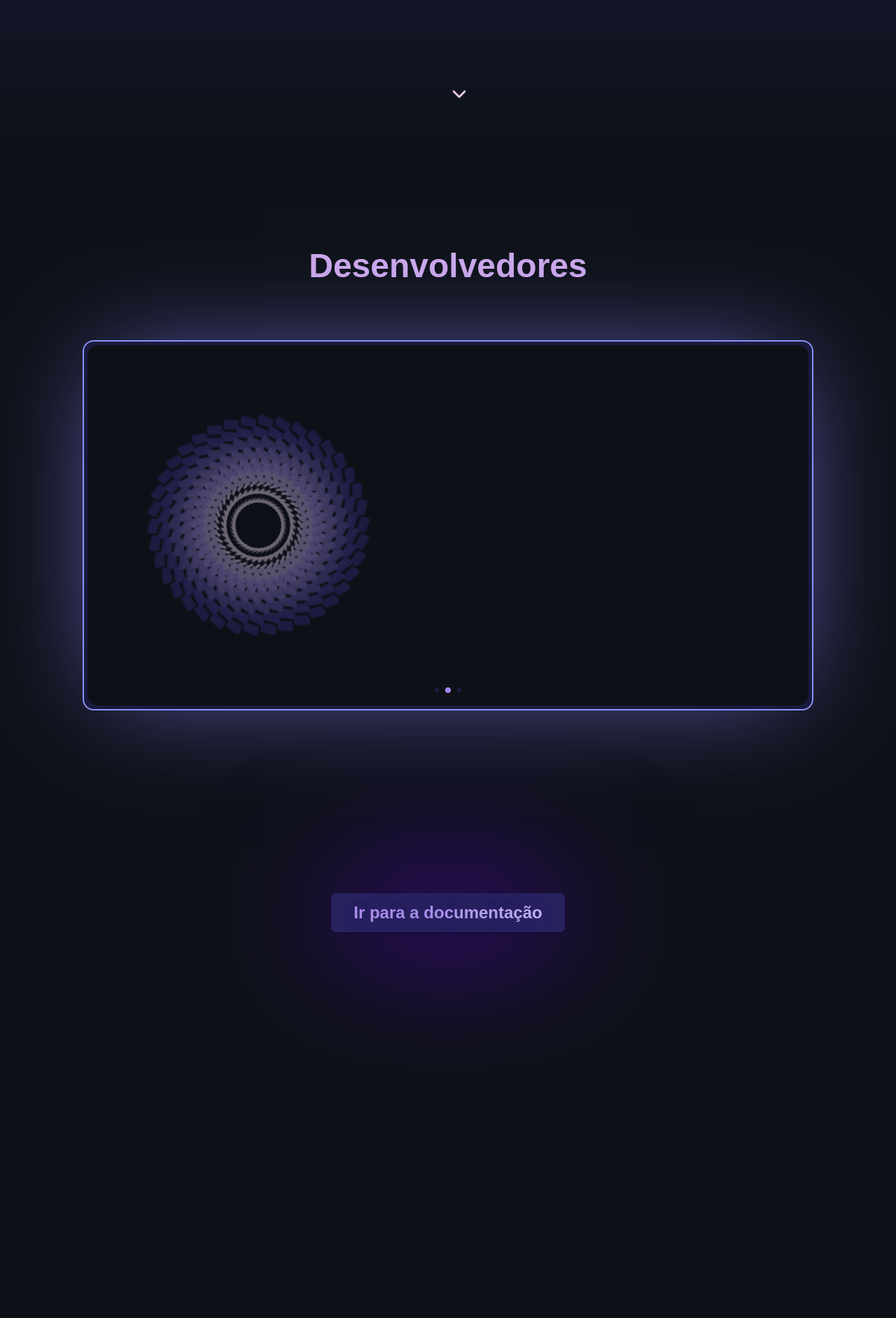
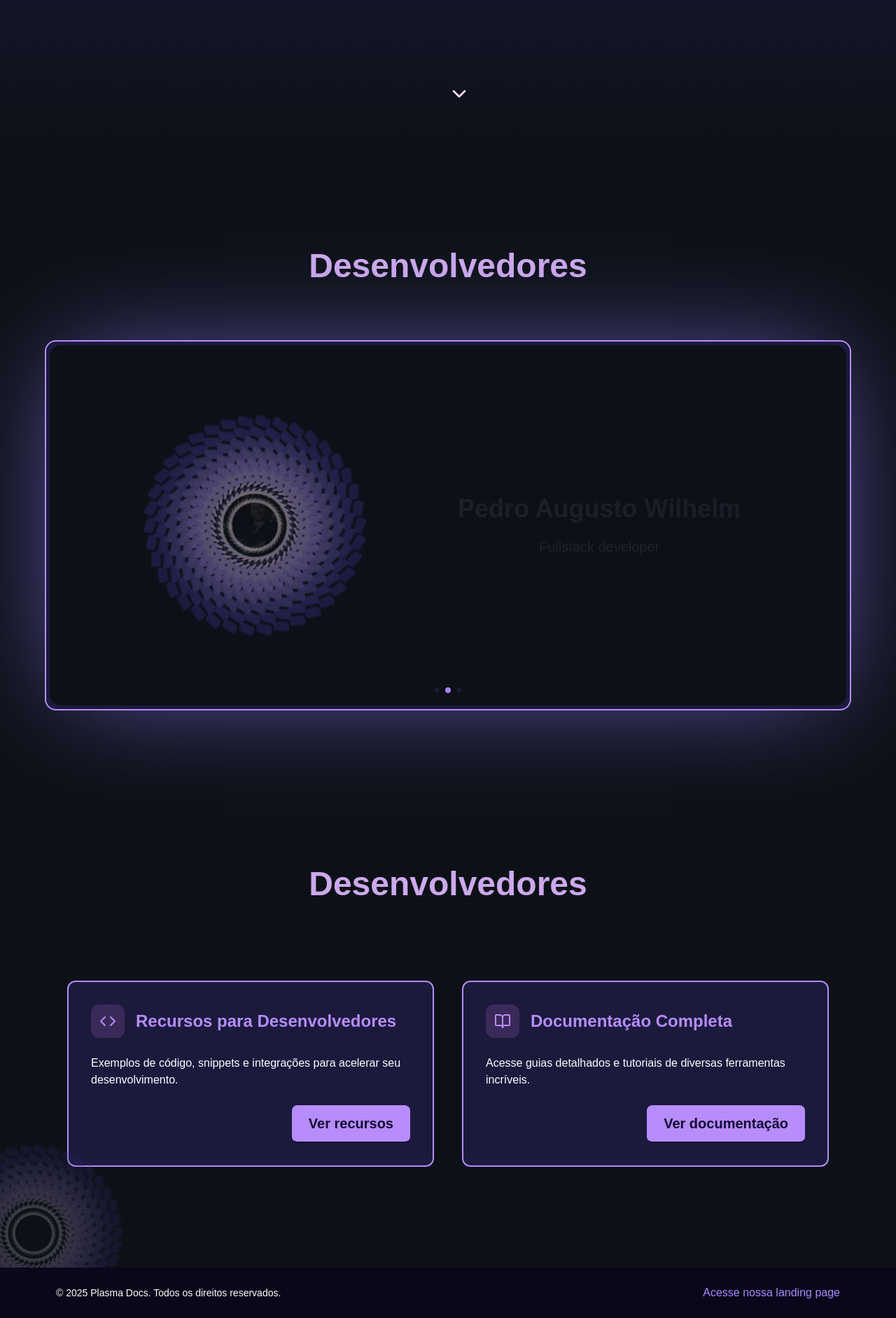
Before and after one commit to Plasma-Dev12/plasma-docs, a Next.js app: page / in a window 1280 px wide. Shown: the part 594-2477 px from the top of the page at 70% size. Before the commit the page ends 2157 px from the top, so only its background shows below. Built offline with nearby package versions, Linux system fonts and the light colour scheme; a web font is replaced by a local one.

Commit message:
falta a plasma

```diff
--- a/src/app/page.tsx
+++ b/src/app/page.tsx
@@ -5,6 +5,8 @@ import DevelopersComponent from "@/components/DevelopersComponent";
 import Button from "@/components/Button";
 import Link from "next/link";
 import { ChevronDown } from "lucide-react";
+import { ArrowRight, BookOpen, Code } from "lucide-react";
+
 export default function Home() {
 
   const handleScroll = () => {
@@ -13,18 +15,16 @@ export default function Home() {
       const position = down.getBoundingClientRect().top;
       console.log(position);
 
-      down.style.opacity = `${
-        position > 750 ? 1 : position > 600 ? 0.7 : position > 400 ? 0.4 : 0
-      }`;
+      down.style.opacity = `${position > 750 ? 1 : position > 600 ? 0.7 : 0}`;
     }
   };
 
   return (
     <>
       <div onWheel={() => handleScroll()}>
-        <div className="bg-gradient-to-b from-[#28225F] to-[#0D1117] min-h-[600px] h-screen p-5 md:relative">
+        <header className="bg-gradient-to-b from-[#28225F] to-[#0D1117] min-h-[600px] h-screen p-5 md:relative">
           <div className="h-full mt-10 flex flex-col-reverse justify-center gap-12 pb-20 items-center md:h-72 md:w-auto md:mx-auto lg:h-[550px] 2xl:h-[750px]">
-            <div className="md:mt-72 xl:mt-14 flex flex-col items-center text-center md:w-[500px] md:ml-[10%] xl:w-[600px] 2xl:w-[720px]">
+            <div className="md:mt-72 xl:mt-1 flex flex-col items-center text-center md:w-[500px] md:ml-[10%] xl:w-[600px] 2xl:w-[720px]">
               <h1
                 id="title"
                 className="font-extrabold text-6xl lg:text-7xl 2xl:text-8xl"
@@ -51,32 +51,107 @@ export default function Home() {
               className="absolute top-[90%] left-1/2 animate-bounce duration-1000 text-[#FEDEFB]"
             />
           </span>
-        </div>
-        <div className="flex flex-col justify-center items-center p-[32px] md:pt-[150px]">
-          <div className="mb-20">
-            <div
+        </header>
+        <section className="flex flex-col justify-center items-center p-8 pb-56 md:pt-[150px]">
+          <h2
             key={"Desenvolvedores"}
-              className={`text-4xl lg:text-5xl lg:px-[18px] lg:py-0 lg:h-[50px] font-bold p-[12px] rounded-[36px] text-[#CCA9EC]`}
+            className={`mb-20 text-4xl lg:text-5xl lg:px-[18px] lg:py-0 lg:h-[50px] font-bold p-[12px] rounded-[36px] text-[#CCA9EC]`}
           >
             Desenvolvedores
-            </div>
-          </div>
-          <div className="max-w-[1044px] h-full w-full border-2 border-[#8C93FB] bg-[#26215b94] p-[5px] md:p-[12] lg:p-[16] rounded-[16px] shadow-[0px_0px_149.8px_-31px_#6D60C1]">
+          </h2>
+          <article className="max-w-6xl h-full w-full border-2 border-[#b78cfb] bg-[#26215b94] p-[5px] md:p-[12] lg:p-[16] rounded-[16px] shadow-[0px_0px_149.8px_-31px_#6D60C1]">
             <div className="bg-[#0D1117] rounded-[16px] h-[530px] md:h-[515px] p-2 flex justify-center items-center">
               <DevelopersComponent />
             </div>
+          </article>
+        </section>
+        <section className="text-white w-full flex flex-col items-center pb-16 px-4 relative overflow-hidden">
+          <div className="absolute -left-20 -bottom-20 w-64 h-64 opacity-20">
+            <Image
+              src={plasmaDocsLogo}
+              alt="Plasma logo"
+              id="logoPlasmaDocs"
+              className="select-none pointer-events-none w-[350px] mt-10 md:mt-0 lg:w-[550px] 2xl:w-[750px]"
+            />
+          </div>
+          <h2
+            key={"Desenvolvedores"}
+            className={`mb-20 text-4xl lg:text-5xl lg:px-[18px] lg:py-0 lg:h-[50px] font-bold p-[12px] rounded-[36px] text-[#CCA9EC]`}
+          >
+            Desenvolvedores
+          </h2>
+          <div className="max-w-6xl w-full p-8">
+            <div className="grid grid-cols-1 lg:grid-cols-2 gap-10 mb-12">
+              <CallToAction
+                title="Recursos para Desenvolvedores"
+                description="Exemplos de código, snippets e integrações para acelerar seu desenvolvimento."
+                urlLink="#"
+                buttonText="Ver recursos"
+              >
+                <Code className="size-6" />
+              </CallToAction>
+              <CallToAction
+                title="Documentação Completa"
+                description="Acesse guias detalhados e tutoriais de diversas ferramentas incríveis."
+                urlLink="/docs"
+                buttonText="Ver documentação"
+              >
+                <BookOpen className="size-6" />
+              </CallToAction>
             </div>
           </div>
+        </section>
       </div>
-      <div className="flex justify-center items-center w-full my-56">
-        <span id="buttonGradient" className="mx-10">
-          <Link href={"/docs"}>
-            <Button variant="primary" outline={false}>
-              <p id="title">Ir para a documentação</p>
-            </Button>
+
+      <footer className="text-white w-full py-6 bg-[#0A071A]">
+        <div className="max-w-6xl mx-auto px-4 flex flex-col md:flex-row justify-between items-center">
+          <div className="mb-4 md:mb-0">
+            <p className="text-sm text-muted-foreground">
+              © {new Date().getFullYear()} Plasma Docs. Todos os direitos
+              reservados.
+            </p>
+          </div>
+          <Link
+            href="#"
+            className="inline-flex items-center text-[#A78BFF] hover:text-[#C4B0FF] transition-colors"
+          >
+            Acesse nossa landing page
           </Link>
-        </span>
         </div>
+      </footer>
     </>
   );
 }
+
+interface CallToActionProps {
+  title: string;
+  description: string;
+  buttonText: string;
+  urlLink: string;
+  children: React.ReactNode;
+}
+
+export function CallToAction({
+  title,
+  description,
+  buttonText,
+  children: icon,
+  urlLink,
+}: CallToActionProps) {
+  return (
+    <article className="flex flex-col items-end bg-[#26215b94] rounded-xl p-8 gap-6 border-2 border-[#b78cfb]">
+      <div className="self-start flex items-center justify-center text-[#b78cfb]">
+        <span className="p-3 bg-[#3A2A5A] rounded-xl mr-4">{icon}</span>
+
+        <h3 className="text-xl md:text-2xl font-semibold">{title}</h3>
+      </div>
+      <p className="text-muted-foreground">{description}</p>
+      <Link
+        href={urlLink}
+        className="text-purple-100 hover:text-[#C4B0FF] transition-colors"
+      >
+        <Button variant="primary">{buttonText}</Button>
+      </Link>
+    </article>
+  );
+}
--- a/src/components/Button.tsx
+++ b/src/components/Button.tsx
@@ -4,6 +4,7 @@ interface ButtonProps {
   outline?: boolean;
   disabled?: boolean;
   children?: React.ReactNode;
+  shadow?: boolean;
 }
 
 export default function Button({
@@ -12,10 +13,11 @@ export default function Button({
   outline,
   disabled,
   children,
+  shadow,
 }: ButtonProps) {
   const style = !outline
     ? variant === "primary"
-      ? "border-t-[#28225F] border-b-[#110d33] font-bold text-2xl bg-[#28225F] "
+      ? "text-[#110d33] border-t-[#b78cfb] border-b-[#110d33] font-bold text-xl bg-[#b78cfb] "
       : variant === "secondary"
       ? "border-t-secondary_color border-b-highlight_color bg-secondary_color text-brand_white "
       : variant === "gradient"
@@ -49,6 +51,7 @@ export default function Button({
       : "";
 
   return (
+    <span id={shadow ? "buttonGradient" : ""}>
       <button
         className={
           "teste w-fit h-auto rounded-lg hover:brightness-95 cursor-pointer " +
@@ -57,9 +60,10 @@ export default function Button({
           border
         }
       >
-      <div className={"md-text-regular px-8 py-2 pb-3 " + innerBackground}>
+        <div className={"md-text-regular px-6 py-2 pb-3 " + innerBackground}>
           <div className={innerGradient}>{children}</div>
         </div>
       </button>
+    </span>
   );
 }
```
Lines whose indentation alone changed are shown as unchanged.
